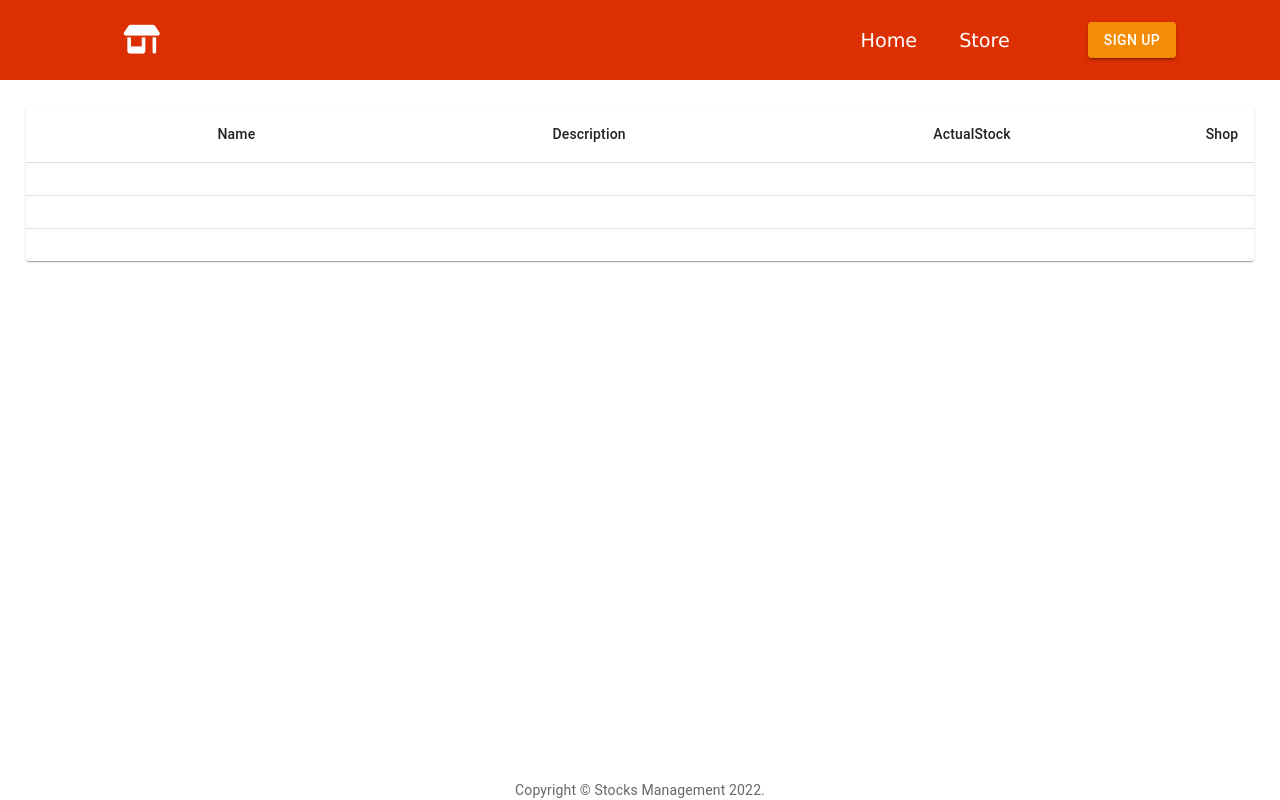
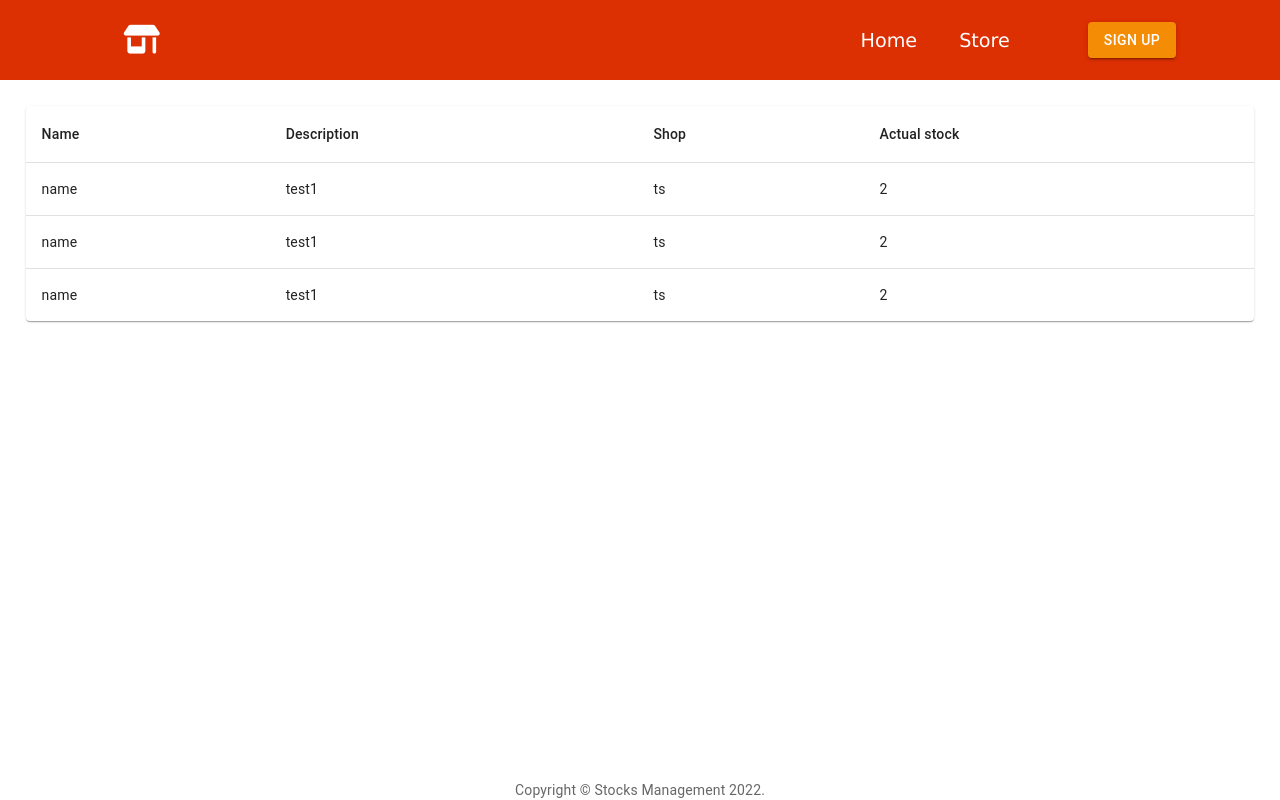
Before and after one commit to Piciorus-Ovidiu-Mihai/stocks-management-web, a React (Create React App) app: page /app/store in a window 1280 px wide. Built offline with nearby package versions, Linux system fonts and the light colour scheme.

Commit message:
add reusavle table

```diff
--- a/src/components/table/table.tsx
+++ b/src/components/table/table.tsx
@@ -5,52 +5,43 @@ import TableContainer from "@mui/material/TableContainer";
 import TableHead from "@mui/material/TableHead";
 import TableRow from "@mui/material/TableRow";
 import Paper from "@mui/material/Paper";
-import { TABLE_COLUMNS } from "../../utils/constants";
-
-function createData(
-  name: string,
-  calories: number,
-  fat: number,
-  carbs: number,
-  protein: number
-) {
-  return { name, calories, fat, carbs, protein };
-}
-
-const rows = [
-  createData("Frozen yoghurt", 159, 6.0, 24, 4.0),
-  createData("Ice cream sandwich", 237, 9.0, 37, 4.3),
-  createData("Eclair", 262, 16.0, 24, 6.0),
-  createData("Cupcake", 305, 3.7, 67, 4.3),
-  createData("Gingerbread", 356, 16.0, 49, 3.9),
-];
 
 export default function MaterialTable({
   headers,
   data,
+  orderBy,
+  direction
 }: {
-  headers: string[];
+  headers: any[];
   data: any[];
+  orderBy: any;
+  direction: any;
 }) {
   return (
-    <TableContainer component={Paper}>
+    <TableContainer component={Paper} >
       <Table sx={{ minWidth: 650 }} aria-label="simple table">
         <TableHead>
           <TableRow>
             {headers.map((header) => (
-              <TableCell align="right">{header}</TableCell>
+              <TableCell key={header.name} align="left" sortDirection={orderBy === header.name ? direction : false}>
+                {header.label}
+              </TableCell>
             ))}
           </TableRow>
         </TableHead>
         <TableBody>
-          {data.map((row, index) => (
+          {data.map((item) => (
             <TableRow
-              key={row.id}
+              key={item.id}
               sx={{ "&:last-child td, &:last-child th": { border: 0 } }}
             >
-              {Object.keys(headers).map((header, index) => (
-                <TableCell key={index} align="right">{row[header]}</TableCell>
-              ))}
+              {
+                headers.map(header => (
+                  <TableCell key={header.name}>
+                    {item[header.name]}
+                  </TableCell>
+                ))
+              }
             </TableRow>
           ))}
         </TableBody>
--- a/src/pages/store/store-container.tsx
+++ b/src/pages/store/store-container.tsx
@@ -15,6 +15,8 @@ class StoreContainer extends Component {
         <MaterialTable
           headers={TABLE_COLUMNS}
           data={this.products}
+          direction="asc"
+          orderBy="Name"
         ></MaterialTable>
       </div>
     );
--- a/src/utils/constants.ts
+++ b/src/utils/constants.ts
@@ -9,4 +9,9 @@ export const DONT_HAVE_ACCOUNT = "Don't have an account? Sign Up";
 export const HOME_HEADER = "Welcome to stocks management application!";
 
 // STORE PAGE
-export const TABLE_COLUMNS = ["Name", "Description", "ActualStock", "Shop"];
+export const TABLE_COLUMNS = [
+  { name: "name", label: "Name", isNumeric: false },
+  { name: "description", label: "Description", isNumeric: false },
+  { name: "shop", label: "Shop", isNumeric: false },
+  { name: "actualStock", label: "Actual stock", isNumeric: true },
+];
```
